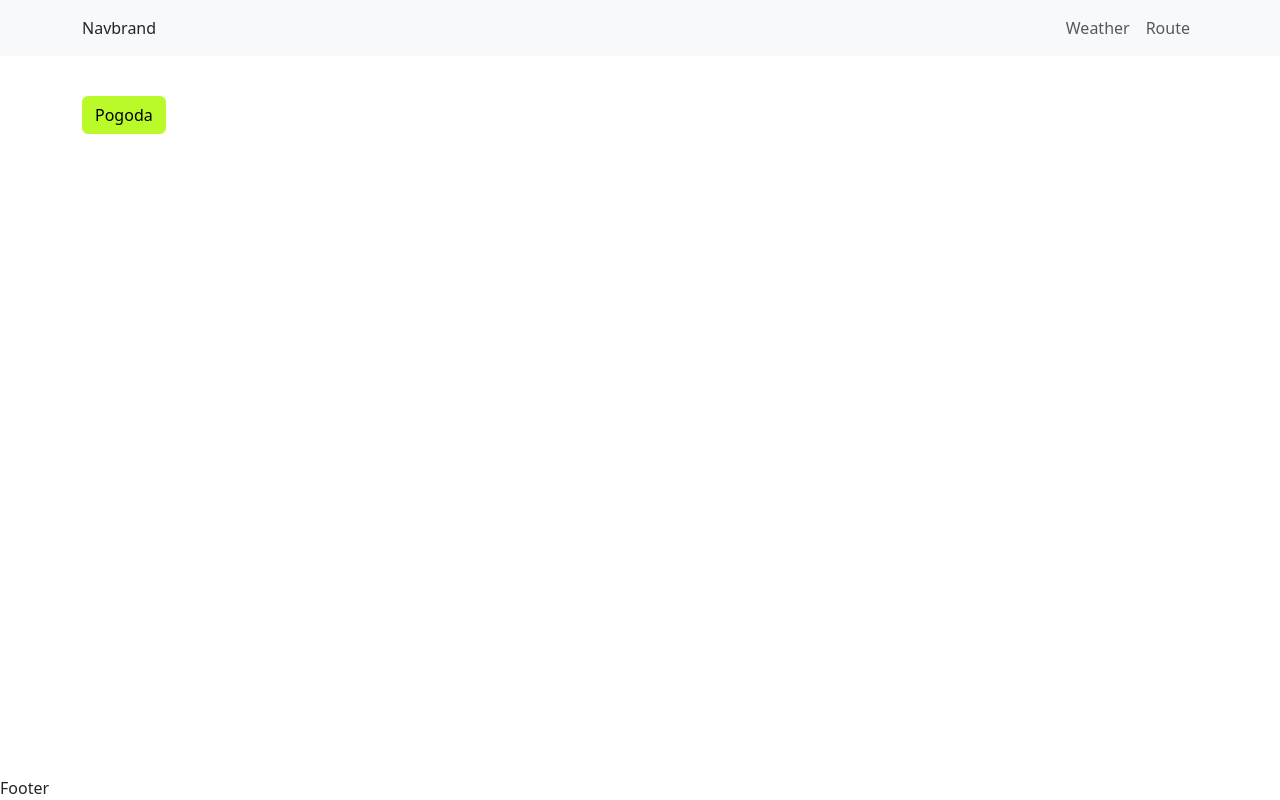
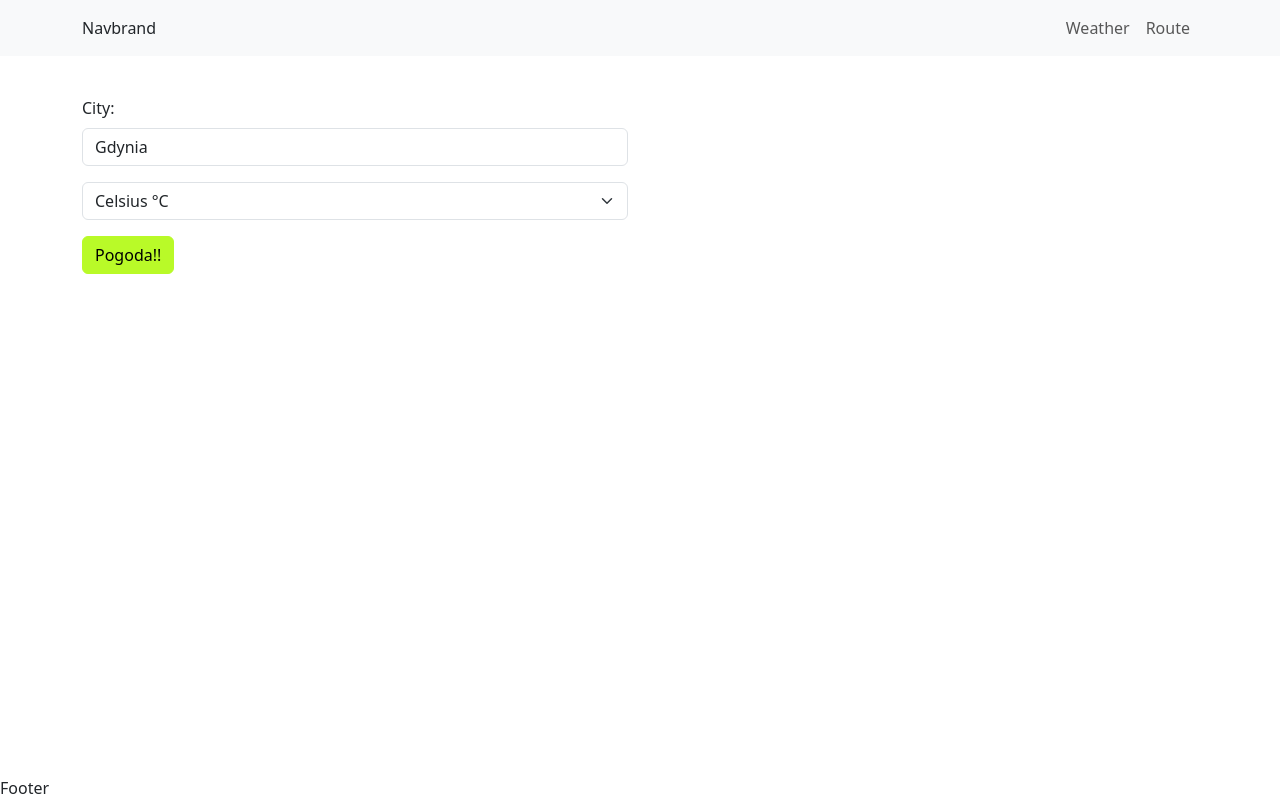
Before and after one commit to zamykamdrzwi/weatherapp-vue, a Vue app: page /weather in a window 1280 px wide. Built offline with nearby package versions, Linux system fonts and the light colour scheme.

Commit message:
added units and inputs to TheWeather.vue

```diff
--- a/src/pages/weather/TheWeather.vue
+++ b/src/pages/weather/TheWeather.vue
@@ -1,25 +1,46 @@
 <template>
   <div class="container">
-    {{ takeCurrentWeather }}
-    <button class="btn btn-primary" @click="currentWeather">Pogoda</button>
+    <div class="row">
+      <form @submit.prevent="currentWeather" class="col-6">
+        <label for="city" class="form-label">City:</label>
+        <input type="text" id="city" class="form-control shadow-none" v-model="city">
+        <div class="mt-3">
+          <select class="form-select" v-model="units">
+            <option value="metric">Celsius °C</option>
+            <option value="imperial">Fahrenheit °F</option>
+          </select>
+        </div>
+        <button class="btn btn-primary mt-3">Pogoda!!</button>
+      </form>
+    </div>
   </div>
 </template>
 
 <script>
 export default {
+  data() {
+    return {
+      city: 'Gdynia',
+      units: 'metric'
+    };
+  },
   computed: {
-    takeCurrentWeather() {
-      return this.$store.state['currentWeather'];
-    }
+
   },
   methods: {
     async currentWeather() {
+      const params = {
+        city: this.city,
+        units: this.units
+      }
       try {
-        await this.$store.dispatch('takeCurrentWeather');
+        await this.$store.dispatch('takeCurrentWeather', params);
       } catch(error) {
         console.log('Nie działa - comp');
       }
+      const weather = this.$store.state['currentWeather'];
+      console.log(weather);
     }
-  }
+  },
 }
 </script>
--- a/src/store/actions.js
+++ b/src/store/actions.js
@@ -1,8 +1,8 @@
 export default {
-  async takeCurrentWeather(context) {
+  async takeCurrentWeather(context, payload) {
+    //console.log(`Zmienna: ${payload.units}`)
     const API = '19de70c141fa4749dd0305edb2cd82a9';
-    const city = 'Gdynia';
-    const response = await fetch(`https://api.openweathermap.org/data/2.5/weather?q=${city}&appid=${API}`);
+    const response = await fetch(`https://api.openweathermap.org/data/2.5/weather?q=${payload.city}&units=${payload.units}&appid=${API}`);
     const responseData = await response.json();
 
     if(!response.ok) {
```
